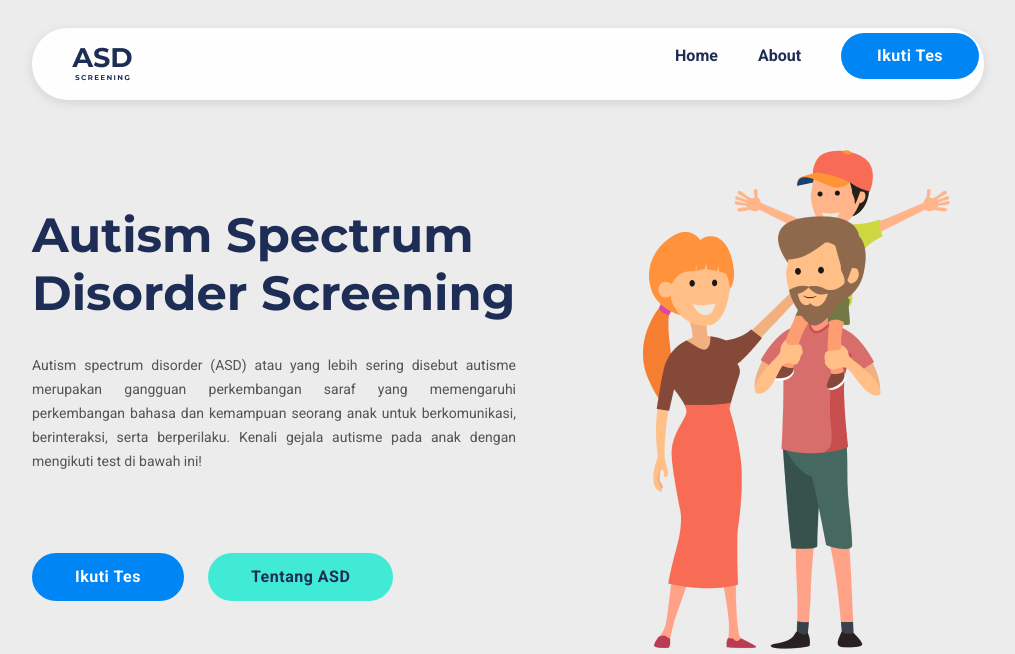
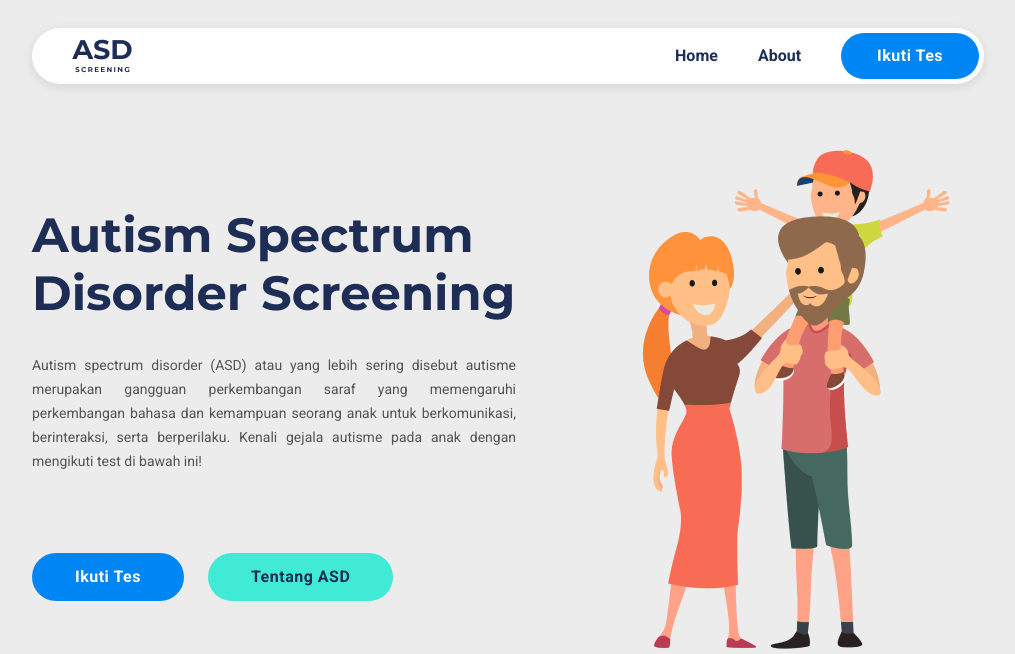
Before and after one commit to Sammy219/ASD-Screening, a Flask app: page / in a window 1280 px wide. Shown: the top 654 px of the page, without its empty margins (132-1147 px from the left). Run offline with Flask 2, Linux system fonts and the light colour scheme; some libraries are stand-ins or nearby versions.

Commit message:
Fix navbar

```diff
--- a/app/templates/base.jinja
+++ b/app/templates/base.jinja
@@ -43,7 +43,7 @@
                     </a>
                 </div>
 
-                <ul class="menu-items">
+                <div class="menu-items">
                     <li>
                         <a href="/">Home</a>
                     </li>
@@ -53,7 +53,7 @@
                     <li>
                         <a href="{{ url_for('site.test_page') }}" class="btn">Ikuti Tes</a>
                     </li>
-                </ul>
+                </div>
             </nav>
             <!-- End of Desktop Navigation -->
 
```
